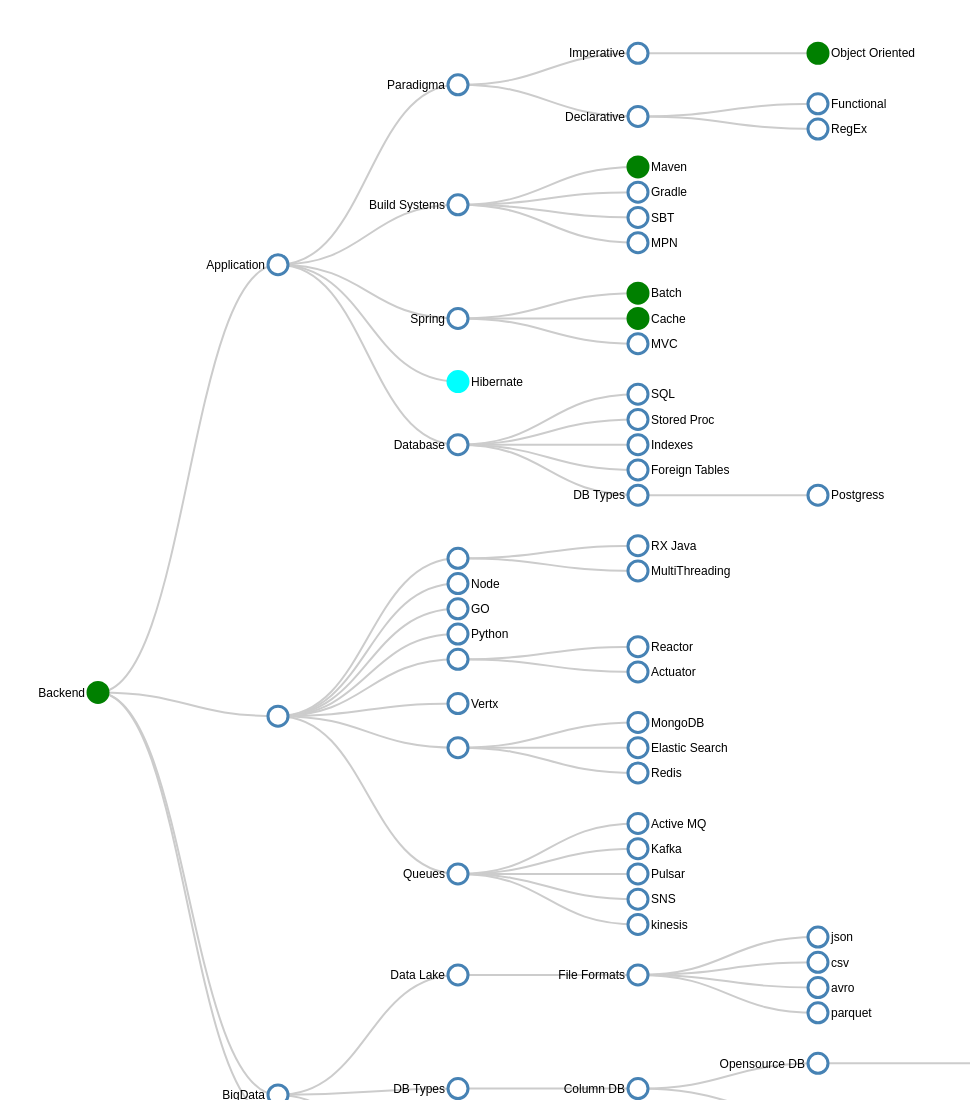
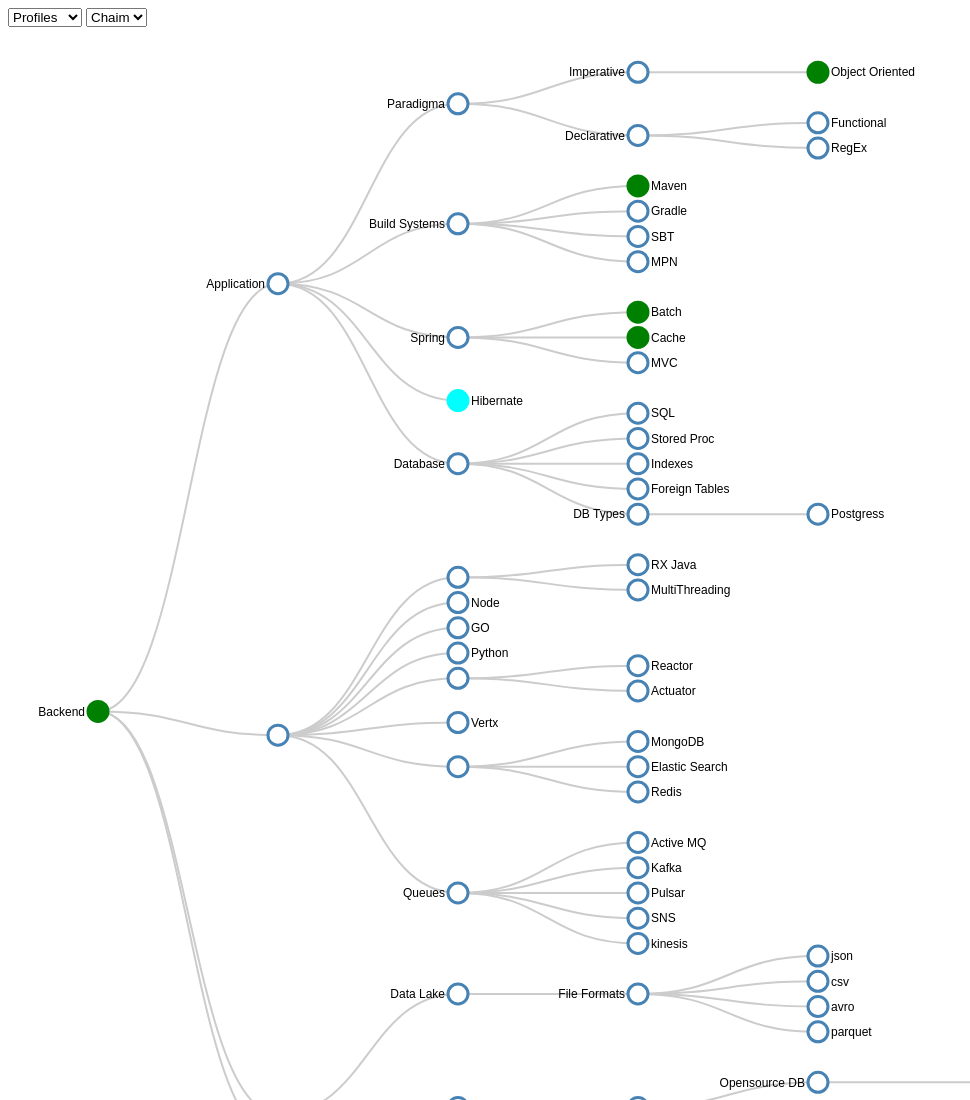
Before and after one commit to chaimt/roadmap, a website: page index.html in a window 1280 px wide. Shown: the top 1100 px of the page, without its empty margins (0-970 px from the left). Drawn offline with nearby package versions, Linux system fonts and the light colour scheme.

Commit message:
add check box for users and tree

```diff
--- /dev/null
+++ b/datamodel.js
@@ -0,0 +1,47 @@
+function loadDataNodes(source) {
+    let data = new Array()
+    if (source != null){
+        source.forEach(i => {
+            if (i.children != null){
+                sub = loadDataNodes(i.children);
+                if (sub.length>0){
+                    data.push(sub);
+                }
+            }
+            data.push(i);
+        });
+    }
+    return data.flat(1);
+}
+
+function getUserStateColor(d, def) {
+    let dataNode = d.data;
+    if (dataNode != null) {
+        if (dataNode.hasOwnProperty("state")) {
+            if (dataNode.state === "done")
+                return "green";
+            else if (dataNode.state === "start")
+                return "Aqua";
+            return "black";
+        }
+    }
+    return def;
+}
+
+function mergeUserNodesData(roadmap, user) {
+    for (let [id, roadmapItem] of roadmap) {
+        let userItem = user.get(id);
+        mergeUserNodeData(roadmapItem, userItem);
+    }
+}
+
+function mergeUserNodeData(roadmap, user) {
+    if (user != null) {
+        let key;
+        for (key in user) {
+            if (user.hasOwnProperty(key)) {
+                roadmap[key] = user[key];
+            }
+        }
+    }
+}
--- a/index.html
+++ b/index.html
@@ -37,11 +37,28 @@
 <script src="https://d3js.org/d3.v4.js"></script>
 <script src="https://d3js.org/d3-scale-chromatic.v1.min.js"></script>
 <script type="text/javascript" src="./d3-v4-contextmenu.js"></script>
+<script type="text/javascript" src="./datamodel.js"></script>
 
+<div id="div_file">
+    <select id="selectTree" onchange="myFunction()">
+        <option value="profile_tree.json">Profiles</option>
+        <option value="seniority.json">Seniority</option>
+    </select>
+    <select id="selectUsers" onchange="myFunction()">
+        <option value="user_chaim.json">Chaim</option>
+        <option value="user_yoav.json">Yoav</option>
+    </select>
+</div>
 <!-- Create a div where the graph will take place -->
 <div id="div_template"></div>
 
 <script>
+    function myFunction() {
+        let selectTree = document.getElementById("selectTree").value;
+        let selectUsers = document.getElementById("selectUsers").value;
+        loadData(selectTree,selectUsers);
+    }
+
     var items = [
         {
             label: "info",
@@ -69,33 +86,18 @@
 
     var roadmapNodes = null;
 
-    function loadDataNodes(source) {
-        let data = new Array()
-        if (source != null){
-            source.forEach(i => {
-                if (i.children != null){
-                    sub = loadDataNodes(i.children);
-                    if (sub.length>0){
-                        data.push(sub);
-                    }
-                }
-                data.push(i);
-            });
-        }
-        return data.flat(1);
-    }
-
+    function loadData(treeFile, userFile){
         d3.json("roadmap_data.json", function (error, roadmap) {
             if (error) throw error;
             arr = loadDataNodes(roadmap.children);
             roadmapNodes = new Map(arr.map(i => [i.id, i]));
 
-        d3.json("user.json", function (error, user) {
+            d3.json(userFile, function (error, user) {
                 if (error) throw error;
                 let userNodes = new Map(user.children.map(i => [i.id, i]));
 
                 mergeUserNodesData(roadmapNodes, userNodes);
-            d3.json("profile_tree.json", function (error, treeData) {
+                d3.json(treeFile, function (error, treeData) {
                     if (error) throw error;
                     root = d3.hierarchy(treeData);
                     root.x0 = 0;
@@ -104,6 +106,9 @@
                 });
             })
         });
+    }
+
+    loadData("profile_tree.json","user_chaim.json");
 
 
     div.attr("width", "170px");
@@ -156,56 +161,12 @@
     // declares a tree layout and assigns the size
     let treemap = d3.tree().size([height, width]);
 
-    // Assigns parent, children, height, depth
-    // root = d3.hierarchy(treeData, function (d) {
-    //     return d.children;
-    // });
-    // root.x0 = height / 2;
-    // root.y0 = 0;
-    //
-    // // Collapse after the second level
-    // root.children.forEach(collapse);
-    //
-    // update(root);
-
     // Collapse the node and all it's children
     function collapse(d) {
         if (d.children) {
             d._children = d.children
             d._children.forEach(collapse)
             d.children = null
-        }
-    }
-
-    function getUserStateColor(d, def) {
-        let dataNode = d.data;
-        if (dataNode != null) {
-            if (dataNode.hasOwnProperty("state")) {
-                if (dataNode.state === "done")
-                    return "green";
-                else if (dataNode.state === "start")
-                    return "Aqua";
-                return "black";
-            }
-        }
-        return def;
-    }
-
-    function mergeUserNodesData(roadmap, user) {
-        for (let [id, roadmapItem] of roadmap) {
-            let userItem = user.get(id);
-            mergeUserNodeData(roadmapItem, userItem);
-        }
-    }
-
-    function mergeUserNodeData(roadmap, user) {
-        if (user != null) {
-            let key;
-            for (key in user) {
-                if (user.hasOwnProperty(key)) {
-                    roadmap[key] = user[key];
-                }
-            }
         }
     }
 
@@ -241,10 +202,6 @@
                 return "translate(" + source.y0 + "," + source.x0 + ")";
             })
             .on('contextmenu', d3.contextmenu(items))
-            // .on('contextmenu', function(){
-            //     d3.event.preventDefault();
-            //     buildMenu(d3.mouse(this)[0], d3.mouse(this)[1]);
-            // });
             .on('click', click);
 
         // Add Circle for the nodes
@@ -291,14 +248,6 @@
                 return d._children ? "PLUM" : getUserStateColor(d, "steelblue");
             })
             .on('contextmenu', d3.contextmenu(items))
-            // .on('contextmenu', function(){
-            //     d3.event.preventDefault();
-            //     a = event.pageY
-            //     b = event.pageX
-            //     c = d3.mouse(this)
-            //     buildMenu(d3.mouse(this)[0], d3.mouse(this)[1]);
-            // });
-
             .attr('cursor', 'pointer')
             .on("mouseover", mouseover)
             .on("mousemove", mousemove)
```
Also changed, not shown: user_yoav.json (added, +22 -0 lines), user_chaim.json (renamed from user.json). Lines whose indentation alone changed are shown as unchanged.
